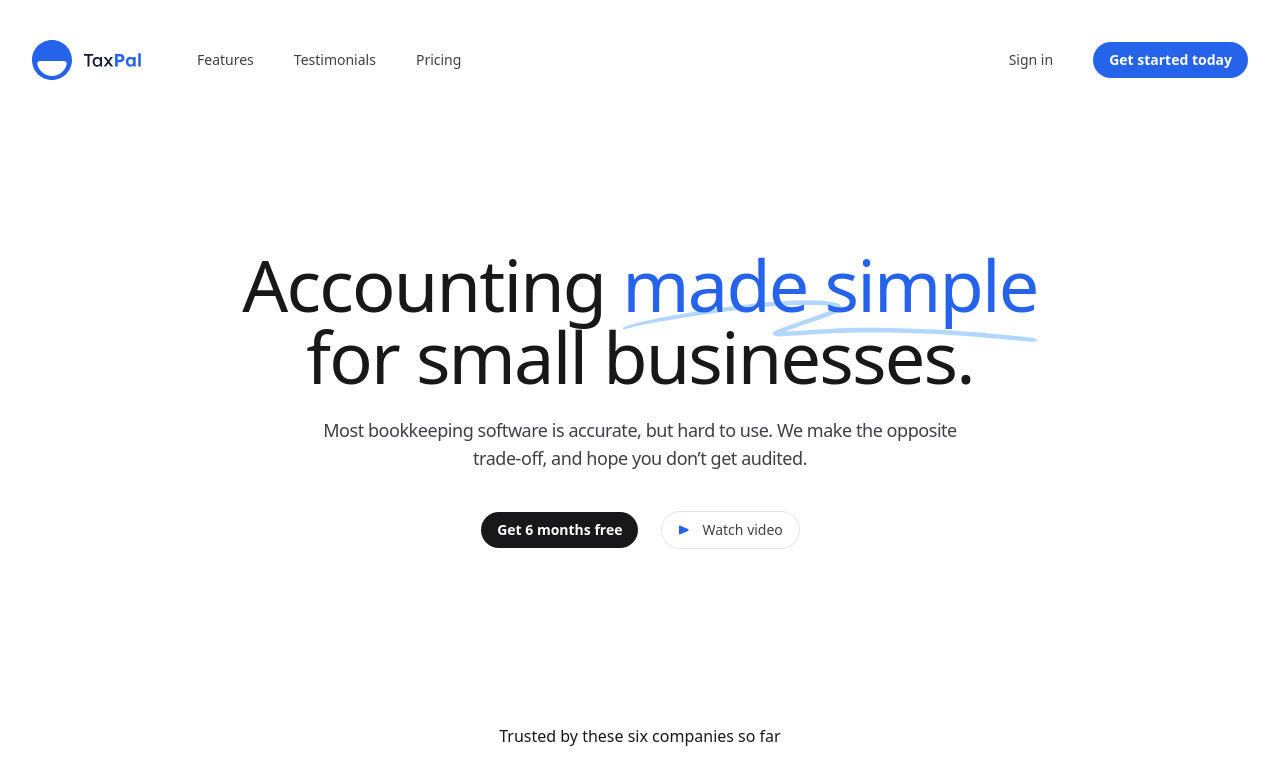
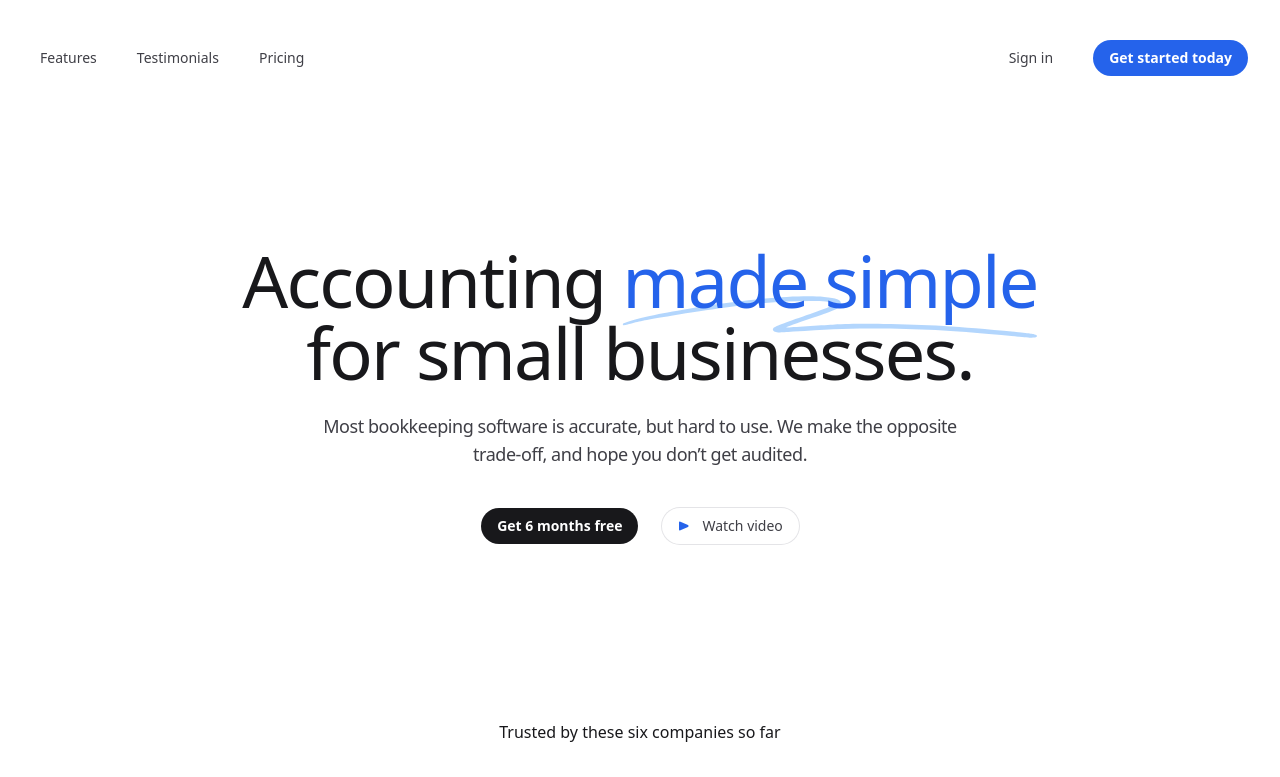
Before and after one commit to limpid-dev/www, a Next.js app: page / in a window 1280 px wide. Shown: the top 777 px of the page. Built offline with nearby package versions, Linux system fonts and the light colour scheme.

Commit message:
Removed logo

```diff
--- a/components/Footer.jsx
+++ b/components/Footer.jsx
@@ -1,6 +1,5 @@
 import Link from "next/link";
 import { Container } from "./Container";
-import { Logo } from "./Logo";
 import { NavLink } from "./NavLink";
 
 export function Footer() {
@@ -8,7 +7,6 @@ export function Footer() {
     <footer className="bg-zinc-50">
       <Container>
         <div className="py-16">
-          <Logo className="mx-auto h-10 w-auto" />
           <nav className="mt-10 text-sm" aria-label="quick links">
             <div className="-my-1 flex justify-center gap-x-6">
               <NavLink href="#features">Features</NavLink>
--- a/components/Header.jsx
+++ b/components/Header.jsx
@@ -4,7 +4,6 @@ import Link from "next/link";
 import { Fragment } from "react";
 import { Button } from "./Button";
 import { Container } from "./Container";
-import { Logo } from "./Logo";
 import { NavLink } from "./NavLink";
 
 function MobileNavLink({ href, children }) {
@@ -94,9 +93,6 @@ export function Header() {
       <Container>
         <nav className="relative z-50 flex justify-between">
           <div className="flex items-center md:gap-x-12">
-            <Link href="#" aria-label="Home">
-              <Logo className="h-10 w-auto" />
-            </Link>
             <div className="hidden md:flex md:gap-x-6">
               <NavLink href="#features">Features</NavLink>
               <NavLink href="#testimonials">Testimonials</NavLink>
--- a/components/Logo.jsx
+++ /dev/null
@@ -1,32 +0,0 @@
-export function Logo(props) {
-  return (
-    <svg aria-hidden="true" viewBox="0 0 109 40" {...props}>
-      <path
-        fillRule="evenodd"
-        clipRule="evenodd"
-        d="M0 20c0 11.046 8.954 20 20 20s20-8.954 20-20S31.046 0 20 0 0 8.954 0 20Zm20 16c-7.264 0-13.321-5.163-14.704-12.02C4.97 22.358 6.343 21 8 21h24c1.657 0 3.031 1.357 2.704 2.98C33.32 30.838 27.264 36 20 36Z"
-        fill="#2563EB"
-      />
-      <path
-        d="M55.528 26.57V15.842H52V13.97h9.108v1.872h-3.636V26.57h-1.944Z"
-        fill="#0F172A"
-      />
-      <path
-        d="M83.084 26.57v-12.6h5.346c.744 0 1.416.18 2.016.54a3.773 3.773 0 0 1 1.44 1.44c.36.612.54 1.302.54 2.07 0 .78-.18 1.482-.54 2.106a4 4 0 0 1-1.44 1.494c-.6.36-1.272.54-2.016.54h-2.646v4.41h-2.7Zm2.664-6.84h2.376c.288 0 .546-.072.774-.216.228-.156.408-.36.54-.612a1.71 1.71 0 0 0 .216-.864c0-.324-.072-.606-.216-.846a1.394 1.394 0 0 0-.54-.576 1.419 1.419 0 0 0-.774-.216h-2.376v3.33ZM106.227 26.57V13.25h2.556v13.32h-2.556Z"
-        fill="#2563EB"
-      />
-      <path
-        fillRule="evenodd"
-        clipRule="evenodd"
-        d="M95.906 26.102c.636.432 1.35.648 2.142.648.444 0 .864-.066 1.26-.198a4.25 4.25 0 0 0 1.062-.558 3.78 3.78 0 0 0 .702-.668v1.244h2.574v-9.522h-2.538v1.248a3.562 3.562 0 0 0-.648-.672 3.13 3.13 0 0 0-1.026-.558 3.615 3.615 0 0 0-1.278-.216c-.828 0-1.566.216-2.214.648-.648.42-1.164 1.002-1.548 1.746-.372.732-.558 1.578-.558 2.538 0 .96.186 1.812.558 2.556.372.744.876 1.332 1.512 1.764Zm4.104-1.908c-.36.228-.78.342-1.26.342-.468 0-.882-.114-1.242-.342a2.387 2.387 0 0 1-.828-.954c-.204-.42-.306-.906-.306-1.458 0-.54.102-1.014.306-1.422.204-.408.48-.726.828-.954.36-.24.774-.36 1.242-.36.48 0 .9.12 1.26.36.36.228.636.546.828.954.204.408.306.882.306 1.422 0 .552-.102 1.038-.306 1.458a2.218 2.218 0 0 1-.828.954Z"
-        fill="#2563EB"
-      />
-      <path
-        fillRule="evenodd"
-        clipRule="evenodd"
-        d="m76.322 23.197 2.595 3.373h2.268l-3.662-4.787 3.338-4.663h-2.196l-2.162 3.334-2.554-3.334h-2.34l3.652 4.71-3.634 4.74h2.196l2.5-3.373ZM62.738 26.102a3.78 3.78 0 0 0 2.142.648c.456 0 .888-.072 1.296-.216.42-.144.798-.336 1.134-.576a3.418 3.418 0 0 0 .864-.835v1.447h1.872v-9.45h-1.872v1.45a3.118 3.118 0 0 0-.72-.82 3.2 3.2 0 0 0-1.062-.612 4.033 4.033 0 0 0-1.35-.216c-.828 0-1.578.21-2.25.63-.66.42-1.188 1.002-1.584 1.746-.384.732-.576 1.572-.576 2.52 0 .936.192 1.776.576 2.52.384.744.894 1.332 1.53 1.764Zm4.122-1.476c-.432.276-.93.414-1.494.414a2.682 2.682 0 0 1-1.476-.414 2.987 2.987 0 0 1-1.008-1.134c-.24-.492-.36-1.05-.36-1.674 0-.612.12-1.158.36-1.638.252-.48.588-.858 1.008-1.134a2.682 2.682 0 0 1 1.476-.414c.564 0 1.062.138 1.494.414.432.276.768.654 1.008 1.134.252.48.378 1.026.378 1.638 0 .624-.126 1.182-.378 1.674-.24.48-.576.858-1.008 1.134Z"
-        fill="#0F172A"
-      />
-    </svg>
-  );
-}
```
